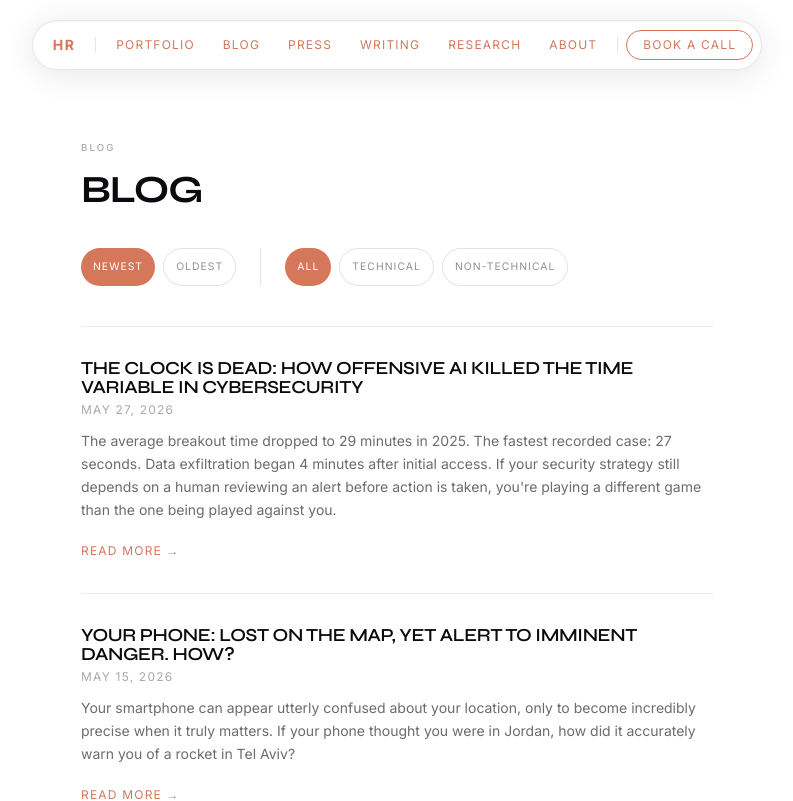
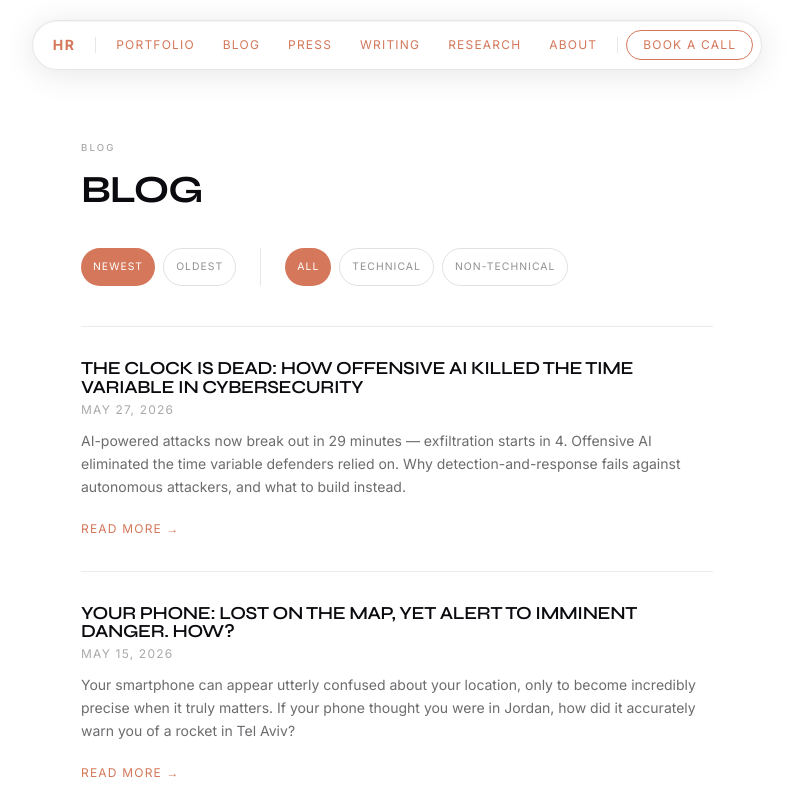
Before and after one commit to chutzpah-os/hr-portal, a Next.js app in the folder frontend/: page /blog in a window 1280 px wide. Shown: the top 801 px of the page, without its empty margins (243-1036 px from the left). Built offline with nearby package versions, Linux system fonts and the light colour scheme; a web font is replaced by a local one.

Commit message:
seo(blog): improve meta description, add tags support, enrich JSON-LD schema

```diff
--- a/frontend/src/app/blog/[slug]/page.tsx
+++ b/frontend/src/app/blog/[slug]/page.tsx
@@ -112,6 +112,7 @@ export async function generateMetadata({ params }: { params: Promise<{ slug: str
   return {
     title: `${post.title} — Haniel Rolemberg`,
     description: post.excerpt,
+    keywords: post.tags,
     alternates: { canonical: url },
     openGraph: {
       title: post.title,
@@ -119,7 +120,9 @@ export async function generateMetadata({ params }: { params: Promise<{ slug: str
       url,
       type: 'article',
       publishedTime: post.date,
+      modifiedTime: post.date,
       authors: ['Haniel Rolemberg'],
+      tags: post.tags,
       images: [
         {
           url: `${BASE_URL}/images/Haniel-Rolemberg.jpeg`,
@@ -147,18 +150,28 @@ export default async function PostPage({ params }: { params: Promise<{ slug: str
     '@type': 'BlogPosting',
     headline: post.title,
     description: post.excerpt,
+    keywords: post.tags.join(', '),
+    articleSection: post.category === 'technical' ? 'Technology' : 'Personal',
+    inLanguage: 'en-US',
     datePublished: post.date,
+    dateModified: post.date,
     url: `${BASE_URL}/blog/${slug}`,
+    mainEntityOfPage: { '@type': 'WebPage', '@id': `${BASE_URL}/blog/${slug}` },
     author: {
       '@type': 'Person',
       name: 'Haniel Rolemberg',
       url: BASE_URL,
+      sameAs: [
+        'https://www.linkedin.com/in/hanielrolemberg/',
+        'https://github.com/chutzpah-os',
+      ],
     },
     image: `${BASE_URL}/images/Haniel-Rolemberg.jpeg`,
     publisher: {
       '@type': 'Person',
       name: 'Haniel Rolemberg',
       url: BASE_URL,
+      sameAs: ['https://www.linkedin.com/in/hanielrolemberg/'],
     },
   }
 
--- a/frontend/src/content/blog/the-clock-is-dead-offensive-ai-killed-time-variable-cybersecurity.mdx
+++ b/frontend/src/content/blog/the-clock-is-dead-offensive-ai-killed-time-variable-cybersecurity.mdx
@@ -1,8 +1,9 @@
 ---
 title: "The Clock Is Dead: How Offensive AI Killed the Time Variable in Cybersecurity"
 date: "2026-05-27"
-excerpt: "The average breakout time dropped to 29 minutes in 2025. The fastest recorded case: 27 seconds. Data exfiltration began 4 minutes after initial access. If your security strategy still depends on a human reviewing an alert before action is taken, you're playing a different game than the one being played against you."
+excerpt: "AI-powered attacks now break out in 29 minutes — exfiltration starts in 4. Offensive AI eliminated the time variable defenders relied on. Why detection-and-response fails against autonomous attackers, and what to build instead."
 category: "technical"
+tags: ["Offensive AI", "Cybersecurity", "Agentic Security", "Threat Intelligence", "AI-powered attacks", "Security Architecture", "Zero-day", "Detection and Response"]
 ---
 
 **And why your entire security strategy needs to be rebuilt from scratch**
--- a/frontend/src/lib/blog.ts
+++ b/frontend/src/lib/blog.ts
@@ -12,6 +12,7 @@ export interface PostMeta {
   date: string
   excerpt: string
   category: PostCategory
+  tags: string[]
 }
 
 export interface Post extends PostMeta {
@@ -32,6 +33,7 @@ export function getAllPosts(): PostMeta[] {
         date: data.date as string,
         excerpt: data.excerpt as string,
         category: (data.category as PostCategory) ?? 'non-technical',
+        tags: (data.tags as string[]) ?? [],
       }
     })
     .sort((a, b) => (a.date > b.date ? -1 : 1))
@@ -47,6 +49,7 @@ export function getPostBySlug(slug: string): Post {
     date: data.date as string,
     excerpt: data.excerpt as string,
     category: (data.category as PostCategory) ?? 'non-technical',
+    tags: (data.tags as string[]) ?? [],
     content,
   }
 }
```
